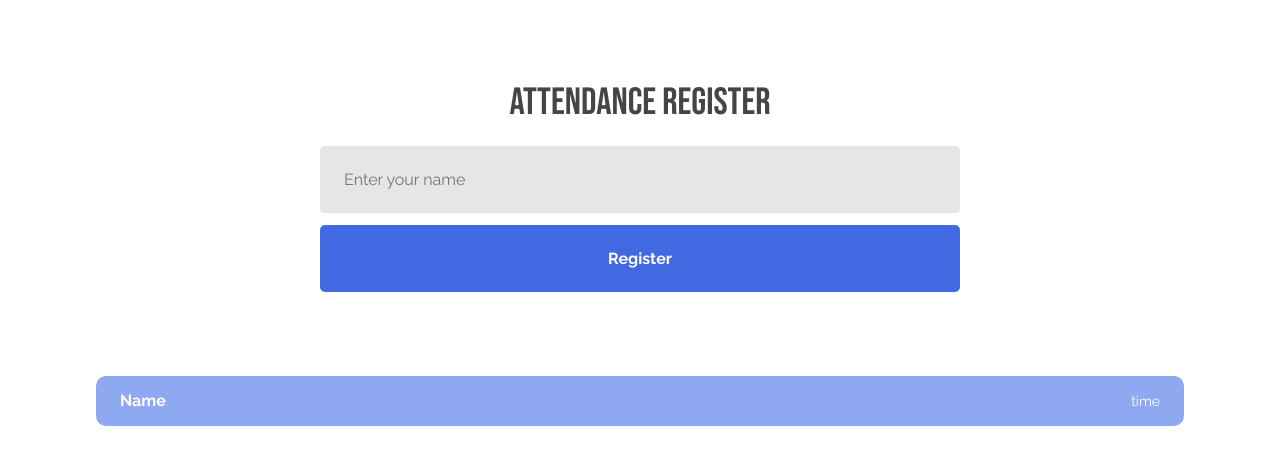
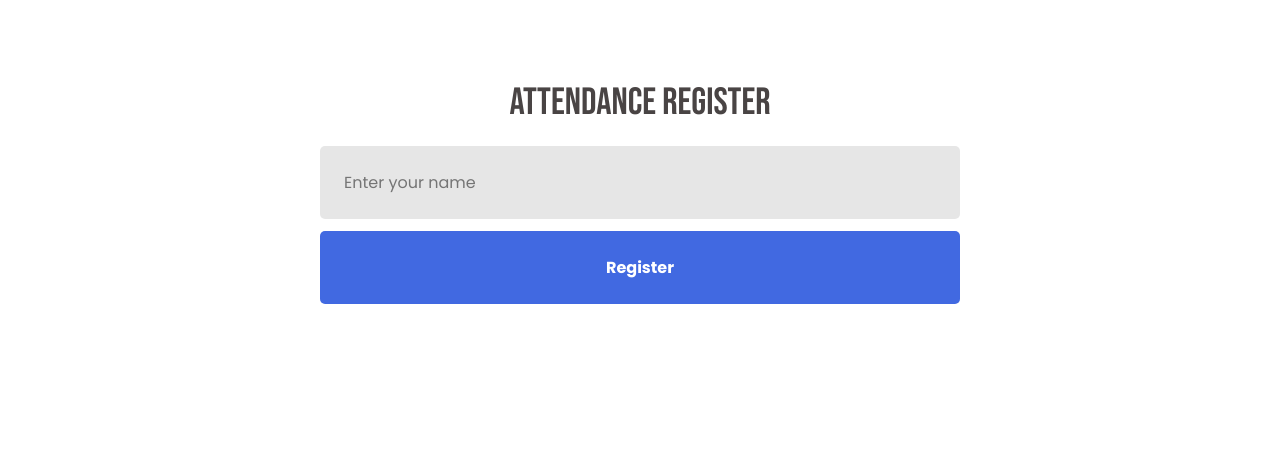
Before and after one commit to Janaina-MJ/attendance-register, a React (Vite) app in the folder web/: page / in a window 1280 px wide. Shown: the top 464 px of the page. Built offline with nearby package versions, Linux system fonts and the light colour scheme.

Commit message:
feat: Add functionality to Card component

```diff
--- a/web/index.html
+++ b/web/index.html
@@ -5,7 +5,7 @@
     <meta name="viewport" content="width=device-width, initial-scale=1.0" />
     <link rel="preconnect" href="https://fonts.googleapis.com">
     <link rel="preconnect" href="https://fonts.gstatic.com" crossorigin>
-    <link href="https://fonts.googleapis.com/css2?family=Bebas+Neue&family=Raleway:wght@400;500;700&display=swap" rel="stylesheet">
+    <link href="https://fonts.googleapis.com/css2?family=Bebas+Neue&family=Poppins:wght@400;500;700&display=swap" rel="stylesheet">
     <title>Attendance Register App</title>
   </head>
   <body>
--- a/web/src/components/Card/index.jsx
+++ b/web/src/components/Card/index.jsx
@@ -1,10 +1,10 @@
 import './styles.css'
 
-export function Card(){
+export function Card(props){
     return(
         <div className="card">
-            <strong>Name</strong>
-            <small>time</small>
+            <strong>{ props.name}</strong>
+            <small>{props.time}</small>
         </div>
     )
 }
--- a/web/src/pages/Home/index.jsx
+++ b/web/src/pages/Home/index.jsx
@@ -1,15 +1,48 @@
+import React, { useState } from 'react';
 import './styles.css';
 
 import { Card } from '../../components/Card'
 
 export function Home() {
+
+  const [fullName, setFullName] = useState('');
+  const [attendanceRegister, setAttendanceRegister] = useState([]);
+
+  function handleAddRegister() {
+    const newRegister = {
+      name: fullName,
+      time: new Date().toLocaleTimeString("en-uk", {
+        hour: '2-digit',
+        minute: '2-digit',
+        second: '2-digit',
+      })
+    };
+
+    setAttendanceRegister([...attendanceRegister, newRegister]);
+
+  }
+
   return (
     <div className="container">
        <h1>Attendance Register</h1>
-       <input type="text" placeholder="Enter your name" />
-       <button>Register</button>
 
-       <Card />
+       <input
+       type="text"
+       placeholder="Enter your name"
+       onChange={e => setFullName(e.target.value)}
+       />
+
+       <button type="button" onClick={ handleAddRegister }>Register</button>
+
+      {
+        attendanceRegister.map(register => (
+          <Card
+            key={register.time}
+            name={ register.name }
+            time={ register.time}
+          />
+        ))
+      }
     </div>
 
   )
--- a/web/src/styles/typography.css
+++ b/web/src/styles/typography.css
@@ -6,7 +6,7 @@ h1 {
 
 body, input, button {
     font-size: 16px;
-    font-family: 'Raleway', sans-serif;
+    font-family: 'Poppins', sans-serif;
     -webkit-font-smoothing: antialiased;
 }
 
```
